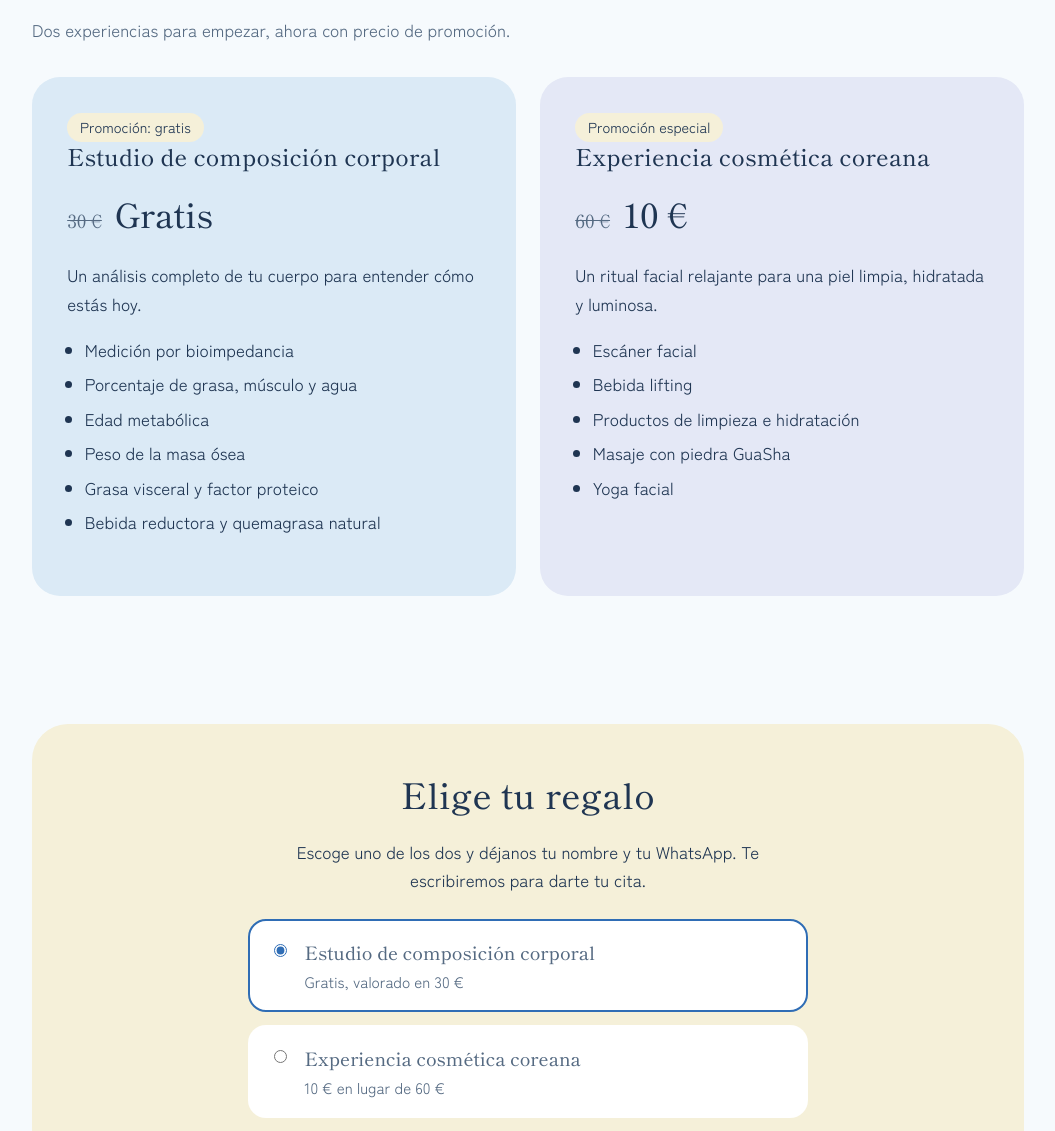
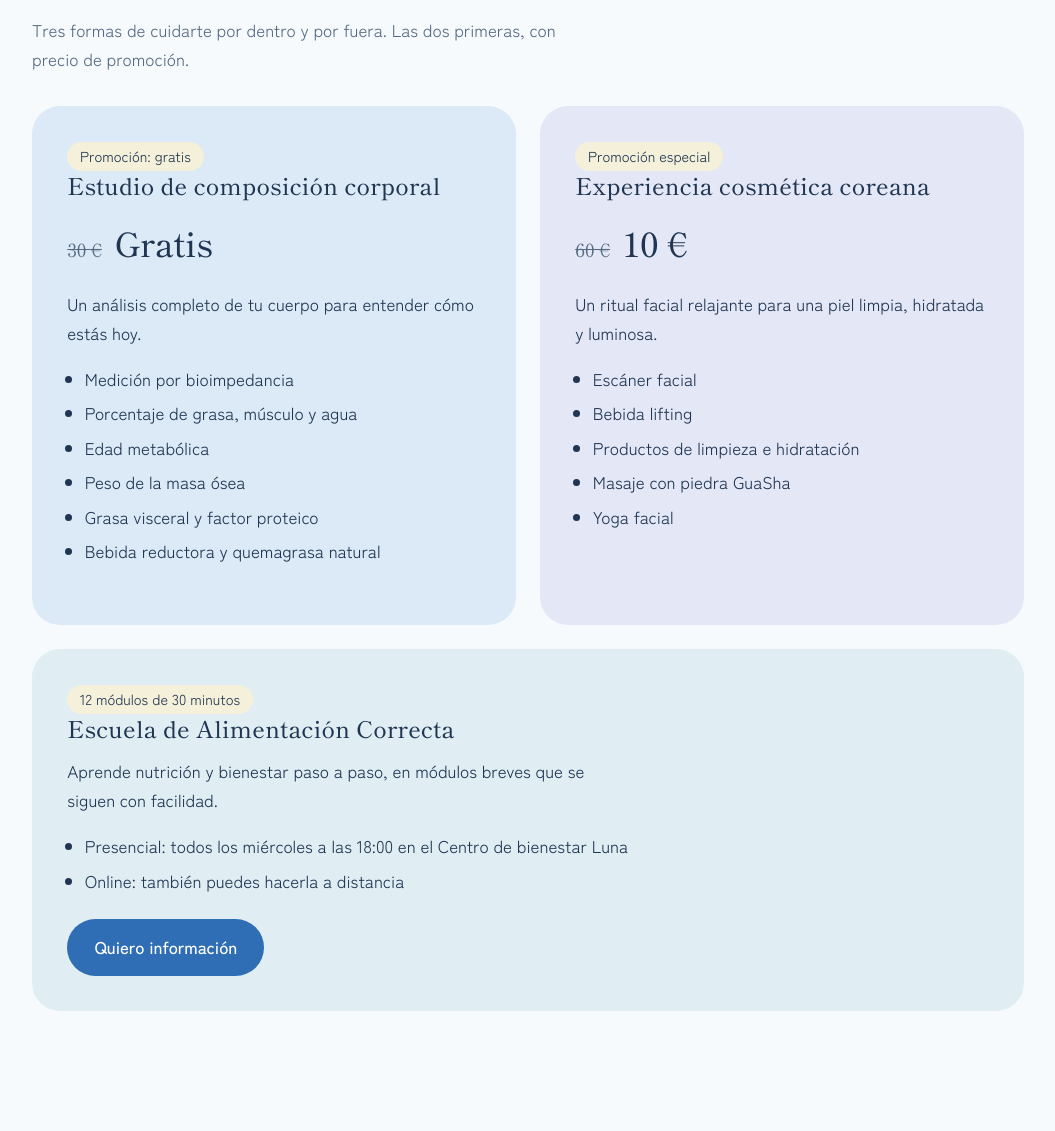
Before and after one commit to tuapp22/centro-luna-web, a plain HTML site: page index.html in a window 1280 px wide. Shown: the part 718-1849 px from the top of the page, without its empty margins (112-1167 px from the left). Drawn offline with Linux system fonts and the light colour scheme.

Commit message:
Añadir tercer servicio: Escuela de Alimentación Correcta

```diff
--- a/index.html
+++ b/index.html
@@ -57,6 +57,7 @@ section{padding:4rem 0}
 .card{border-radius:28px;padding:2.2rem}
 .card.a{background:var(--sage)}
 .card.b{background:var(--lilac)}
+.card.c{background:var(--mist);grid-column:1/-1}
 .price{display:flex;align-items:baseline;gap:.8rem;margin:.3rem 0 1.2rem;font-family:var(--serif)}
 .price s{color:var(--soft);font-size:1.15rem}
 .price strong{font-size:2.1rem;font-weight:500}
@@ -108,7 +109,7 @@ footer{padding:3rem 0 4rem;color:var(--soft);text-align:center}
 
     <section id="servicios">
       <h2>Nuestros servicios</h2>
-      <p class="intro">Dos experiencias para empezar, ahora con precio de promoción.</p>
+      <p class="intro">Tres formas de cuidarte por dentro y por fuera. Las dos primeras, con precio de promoción.</p>
       <div class="services">
         <article class="card a">
           <span class="tag">Promoción: gratis</span>
@@ -136,6 +137,16 @@ footer{padding:3rem 0 4rem;color:var(--soft);text-align:center}
             <li>Masaje con piedra GuaSha</li>
             <li>Yoga facial</li>
           </ul>
+        </article>
+        <article class="card c">
+          <span class="tag">12 módulos de 30 minutos</span>
+          <h3>Escuela de Alimentación Correcta</h3>
+          <p>Aprende nutrición y bienestar paso a paso, en módulos breves que se siguen con facilidad.</p>
+          <ul>
+            <li>Presencial: todos los miércoles a las 18:00 en el Centro de bienestar Luna</li>
+            <li>Online: también puedes hacerla a distancia</li>
+          </ul>
+          <a class="btn" href="https://wa.me/34605042614?text=Hola%2C%20quiero%20informaci%C3%B3n%20sobre%20la%20Escuela%20de%20Alimentaci%C3%B3n%20Correcta">Quiero información</a>
         </article>
       </div>
     </section>
```
